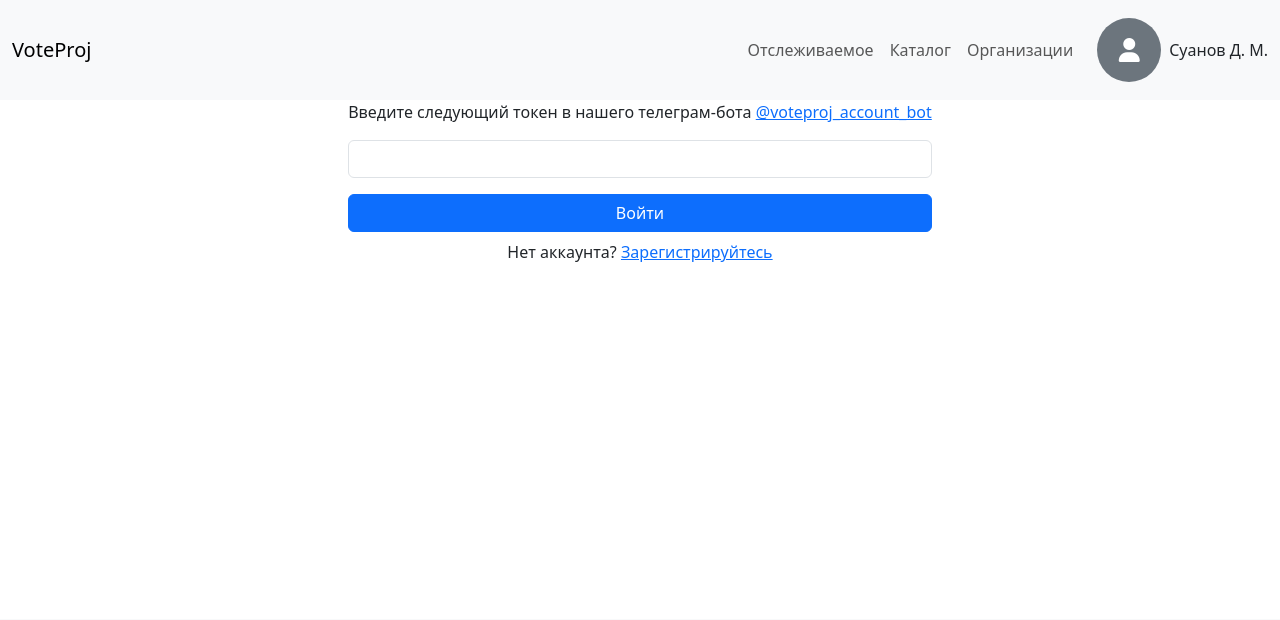
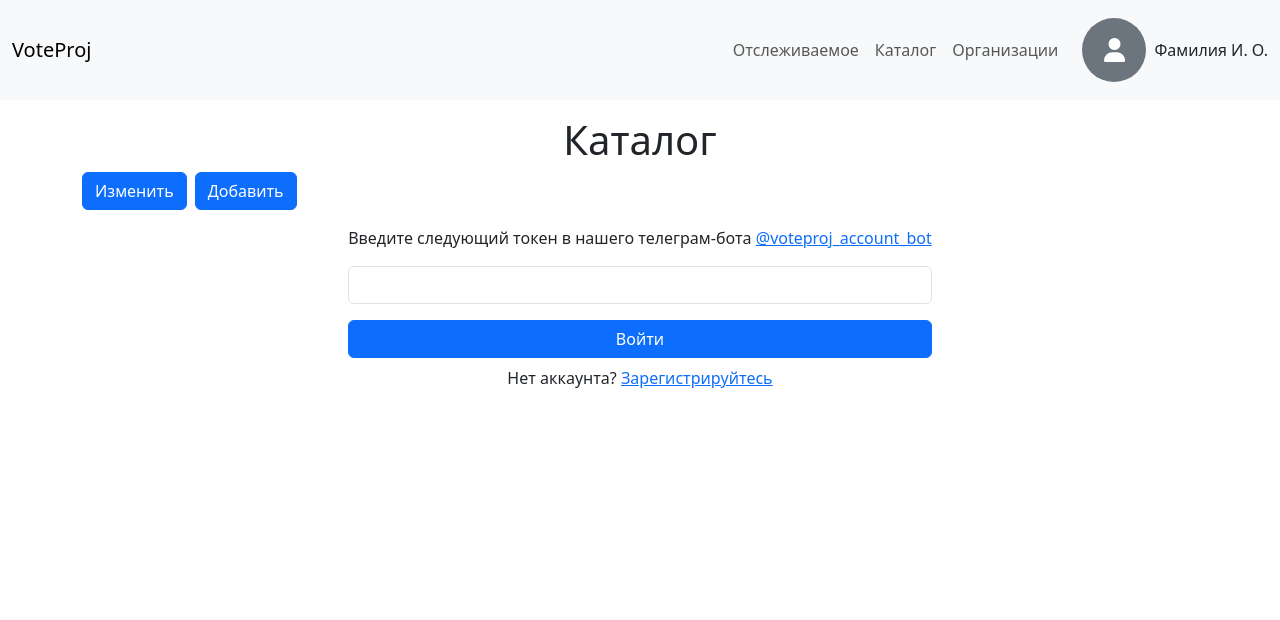
Before and after one commit to Rudnev-Konstantin/VoteProj, a Flask app: page /login in a window 1280 px wide. Shown: the top 620 px of the page. Run offline with Flask 3, Linux system fonts and the light colour scheme; some libraries are stand-ins or nearby versions.

Commit message:
Добавил меню редактирования

```diff
--- a/app/server.py
+++ b/app/server.py
@@ -10,7 +10,29 @@ def home():
 
 @app.route("/login")
 def login():
-    return render_template("login.html", title="Вход", nav={'authorized': True, 'name': "Суанов Давид Мушехович", 'avatar': None, 'is_user': True})
+    return render_template(
+        "login.html",
+        title="Вход",
+        nav={
+            'authorized': True,
+            'name': "Фамилия Имя Отчество",
+            'avatar': None,
+            'is_user': True
+        },
+        main={
+            'section_name': 'Каталог',
+            'buttons': [
+                {
+                    'name': 'Изменить',
+                    'id': 'edit'
+                },
+                {
+                    'name': 'Добавить',
+                    'id': 'add'
+                }
+            ]
+        }
+    )
 
 
 @app.route("/registration")
--- a/app/static/css/style.css
+++ b/app/static/css/style.css
@@ -84,3 +84,7 @@ footer i {
 footer .d-lg-none i {
     font-size: 48px;
 }
+
+.buttons-panel {
+    overflow-x: auto;
+}
--- a/app/templates/base.html
+++ b/app/templates/base.html
@@ -131,7 +131,22 @@
     </header>
 
     <main class="flex-grow-1">
-        {% block content %}{% endblock %}
+        <div class="container py-3">
+            <h1 class="text-center">{{ main.section_name }}</h1>
+            {% if main.buttons %}
+                <div class="col d-flex gap-2 buttons-panel">
+                    {% for button in main.buttons %}
+                        <div>
+                            <button type="button" class="btn btn-primary d-none d-md-block" id="{{ button.id }}">{{ button.name }}</button>
+                            <button type="button" class="btn btn-primary btn-sm d-block d-md-none" id="{{ button.id }}">{{ button.name }}</button>
+                        </div>
+                    {% endfor %}
+                </div>
+            {% endif %}
+            <div class="mt-3">
+                {% block content %}{% endblock %}
+            </div>
+        </div>
     </main>
 
     <footer class="bg-body-tertiary py-4">
```
